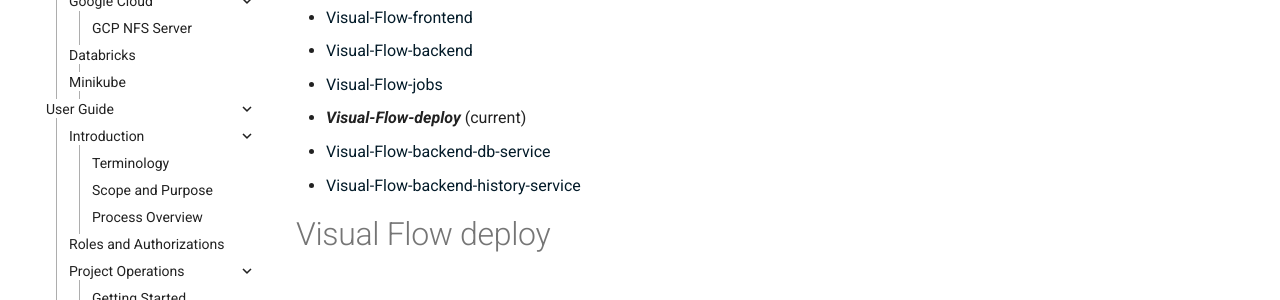
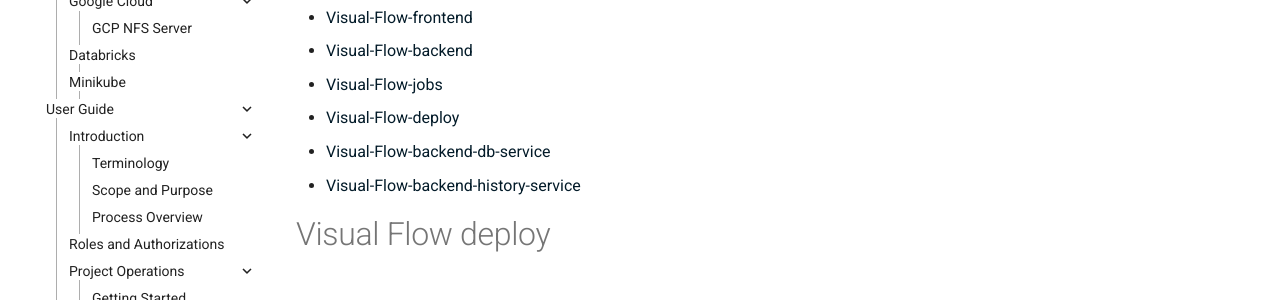
Before and after one commit to ibagroup-eu/Visual-Flow-Knowledge-Base, an MkDocs documentation site: the page built from docs/devops/about-visual-flow.md, in a window 1280 px wide and 900 px high, scrolled down 1349 px. Shown: the part 277-577 px from the top of the window. Built offline with MkDocs 1.6.1 and Material for MkDocs 9.7.7, drawn with Linux system fonts in a browser that asks for light colours; comment, search, counter and statistics services are not loaded.

Commit message:
Update about-visual-flow.md

```diff
--- a/docs/devops/about-visual-flow.md
+++ b/docs/devops/about-visual-flow.md
@@ -45,7 +45,7 @@
 - [Visual-Flow-frontend](https://github.com/ibagroup-eu/Visual-Flow-frontend)
 - [Visual-Flow-backend](https://github.com/ibagroup-eu/Visual-Flow-backend)
 - [Visual-Flow-jobs](https://github.com/ibagroup-eu/Visual-Flow-jobs)
-- _**Visual-Flow-deploy**_ (current)
+- [Visual-Flow-deploy](https://github.com/ibagroup-eu/Visual-Flow-deploy)
 - [Visual-Flow-backend-db-service](https://github.com/ibagroup-eu/Visual-Flow-backend-db-service)
 - [Visual-Flow-backend-history-service](https://github.com/ibagroup-eu/Visual-Flow-backend-history-service)
 
```
